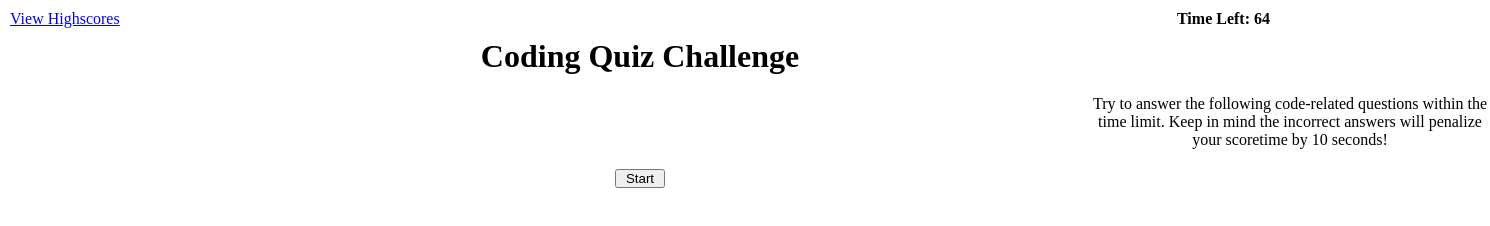
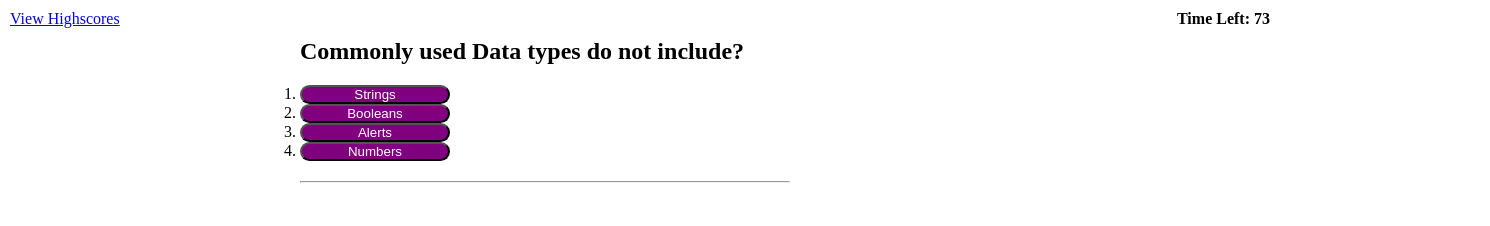
Before and after one commit to anup2307/Quiz-Game, a plain HTML site: page index.html in a window 1280 px wide. Both pictures are taken after a click on the button "Start". Shown: the whole page, 1490 px wide, since content can reach past the window. Drawn offline with Linux system fonts and the light colour scheme.

Commit message:
added main logic in JS, HTML and CSS

```diff
--- a/index.html
+++ b/index.html
@@ -13,11 +13,31 @@
         <h4 id="h4tag">Time:0</h4>
     </header>
     <main>
-        <h1>Coding Quiz Challenge</h1>
-        <p id ="ptag">
-            Try to answer the following code-related questions within the time limit. Keep in mind the incorrect answers will penalize your scoretime by 10 seconds!
-        </p>
-        <button id=start type="button">Start</button>
+        <section class = "welcome">
+            <h1 id="h1tag">Coding Quiz Challenge</h1>
+            <p id ="ptag">
+              Try to answer the following code-related questions within the time limit. Keep in mind the incorrect answers will penalize your scoretime by 10 seconds!
+            </p>
+            <button id=start type="button">Start</button>
+        </section>
+        <section id = questions>
+            <h2 id = question></h2>
+            <ol>
+                <li><button id=option1></button></li>
+                <li><button id=option2></button></li>
+                <li><button id=option3></button></li>
+                <li><button id=option4></button></li>
+            </ol>
+            <hr id ="hrline">
+            <p id = "answertag"></p>
+        </section>
+        <section id="finalscore">
+            <h2>All done!</h2>
+            <p id="highscore"></p>
+            <label for="initials">Enter Intials:</label>
+            <input type="text" name="initial" id="initial">
+            <button id="submit">Submit</button>
+        </section>
     </main>
     <script src="script.js"></script>
 </body>
--- a/script.js
+++ b/script.js
@@ -1,21 +1,125 @@
 var generateBtn = document.querySelector("#start");
+var welcomenote = document.querySelector(".welcome");
+var questionsdisplay = document.querySelector("#questions");
+var ptagquestion = document.querySelector("#question");
+var option1display = document.querySelector("#option1");
+var option2display = document.querySelector("#option2");
+var option3display = document.querySelector("#option3");
+var option4display = document.querySelector("#option4");
+var h1tag = document.querySelector("#h1tag");
+var answerdisplay = document.querySelector("#answertag");
+var finalscoredisplay = document.querySelector("#finalscore");
+var submit = document.querySelector("#submit");
 var timeLeft= 75;
+var i=0;
+var timeInterval;
 
-function timer(){
+var questions = [
+    {
+    question : "Commonly used Data types do not include?",
+    answers: [
+        {option:"Strings", value: false },
+        {option:"Booleans", value: false},
+        {option:"Alerts", value: true},
+        {option:"Numbers", valur:false}
+    ]
+    },
+    {
+        question: "Arrays in Javascript is used to store",
+        answers: [
+            {option:"booleans", value:false},
+            {option:"numberandstrings", value:false},
+            {option:"otherarrays", value:false},
+            {option:"alloftheabove", value:true}
+        ]
+    },
+    {
+        question: "The condition If/Else statement is enclosed within",
+        answers:[
+            {option:"curlybrackets", value:true},
+            {option:"squarebrackets", value:false},
+            {option:"paranthesis", value:false},
+            {option:"quotes",value:false}
+            ]
+    }
+]
 
-    var timeInterval = setInterval(function () {
+questionsdisplay.style.display = "none";
+finalscoredisplay.style.display = "none";
+
+function populatevalues(){
+
+    ptagquestion.innerHTML = questions[i].question;
+    option1display.innerHTML= questions[i].answers[0].option;
+    option2display.innerHTML=questions[i].answers[1].option;
+    option3display.innerHTML=questions[i].answers[2].option;
+    option4display.innerHTML=questions[i].answers[3].option;
+
+    option1display.setAttribute("style", "background-color:purple; width:150px; color:white; border-radius:10px");
+    option2display.setAttribute("style", "background-color:purple; width:150px; color:white; border-radius:10px");
+    option3display.setAttribute("style", "background-color:purple; width:150px; color:white; border-radius:10px");
+    option4display.setAttribute("style", "background-color:purple; width:150px; color:white; border-radius:10px");
+}
+
+function checkanswers(event){
+    var clickedbutton = event.target.innerHTML;
+    var clickedbuttonvalue;
+    for (var j=0; j<4; j++){
+         if (clickedbutton===questions[i].answers[j].option){
+            clickedbuttonvalue = questions[i].answers[j].value;
+         }
+    }
+
+    if (clickedbuttonvalue)
+    {
+            answerdisplay.textContent = "Correct";
+            answerdisplay.setAttribute("style","color:gray; font-size:20px; margin-left: 0px;");
+            i++;
+            if (i< questions.length){
+                populatevalues();
+            }
+    }else{
+        timeLeft= timeLeft-10;
+        document.getElementById("h4tag").innerText = "Time Left: " + timeLeft;
+        answerdisplay.textContent = "Wrong";
+        answerdisplay.setAttribute("style","color:gray; font-size:20px; margin-left: 0px;");
+        i++;
+        if (i< questions.length){
+            populatevalues();
+        }
+    }
+    if (i===questions.length){
+        clearInterval(timeInterval);
+        finalscoredisplay.style.display = "block";
+        questionsdisplay.style.display = "none";
+        var initial = document.querySelector("#initial");
+        console.log(initial);
+        console.log(document.querySelector("#initial"));
+        console.log(initial.value);
+        submit.addEventListener("click",function(){
+            localStorage.setItem("initial",initial);
+            localStorage.setItem("score",timeLeft);
+        });
+    }
+}
+
+function startquiz(){
+
+    welcomenote.style.display = "none";
+    questionsdisplay.style.display = "block";
+    populatevalues();
+
+    timeInterval = setInterval(function () {
         timeLeft--;
         document.getElementById("h4tag").innerText = "Time Left: " + timeLeft;
         if(timeLeft === 0){
           clearInterval(timeInterval);
-          displayMessage();
         }
-    }, 250);
+    }, 1000);
+
+    document.querySelectorAll('button').forEach(occurence => {
+        occurence.addEventListener('click', checkanswers);
+    } );
 }
 
-function displayMessage(){
-    document.getElementById("ptag").textContent = "All done";
-}
-
-
-generateBtn.addEventListener("click",timer);
+generateBtn.addEventListener("click",startquiz);
--- a/style.css
+++ b/style.css
@@ -10,15 +10,34 @@ header{
     padding:10px;
 }
 
-main{
+.welcome{
     text-align: center;
 }
 
 p{
-    margin: 20px 1090px;
+    margin: 20px 600px;
     width: 400px;
 }
 
-button{
+.welcome button{
     width: 50px;
 }
+
+#questions,
+#finalscore {
+    margin-left: 300px;
+}
+#questions ol{
+    margin-top: 20px;
+}
+
+#hrline{
+    margin-top: 20px;
+    width:50%
+}
+
+#submit{
+    margin-left: 20px;
+    background-color: purple;
+    border-radius: 5px;
+}
```
